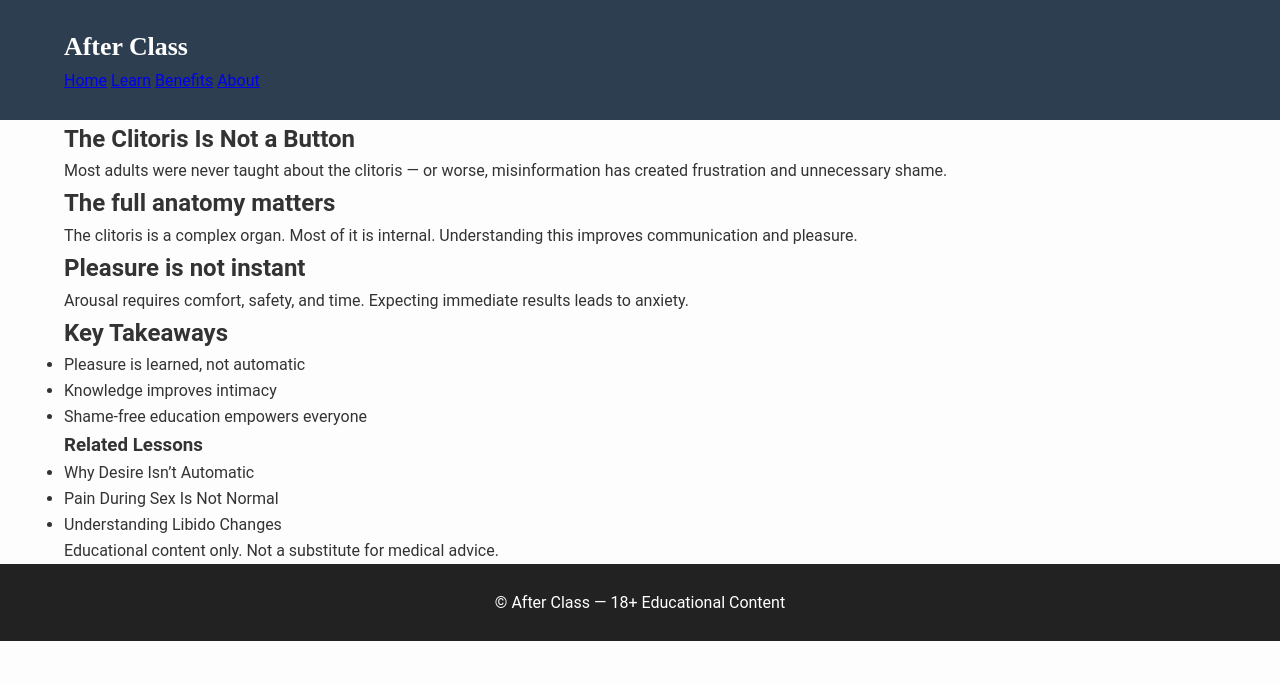
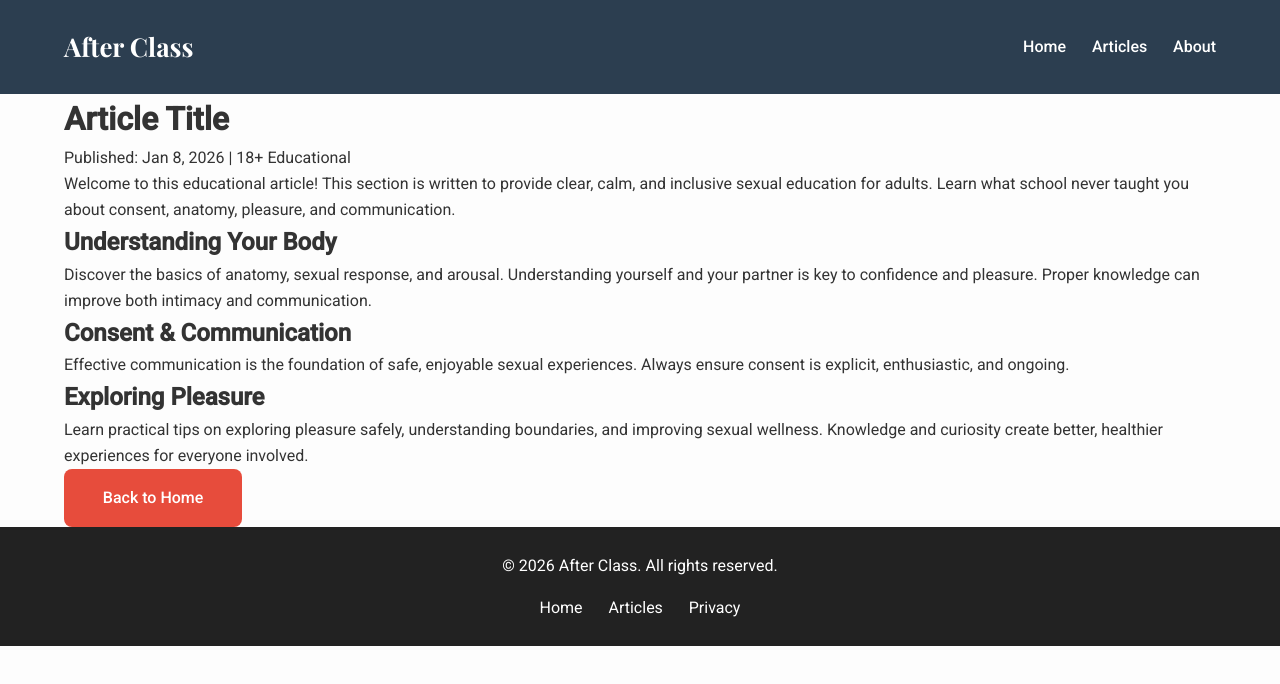
Before and after one commit to Batti0/after-class, a plain HTML site: page article.html in a window 1280 px wide. Drawn offline with nearby package versions, Linux system fonts and the light colour scheme.

Commit message:
Add golden-ratio article template

```diff
--- a/article.html
+++ b/article.html
@@ -1,70 +1,60 @@
 <!DOCTYPE html>
 <html lang="en">
 <head>
-  <meta charset="UTF-8" />
-  <meta name="viewport" content="width=device-width, initial-scale=1.0"/>
-  <title>Article — After Class</title>
+  <meta charset="UTF-8">
+  <meta name="viewport" content="width=device-width, initial-scale=1.0">
+  <meta name="description" content="After Class article: Things your school never taught you about sex. Learn, explore, and improve your sexual wellness.">
+  <title>After Class | Article Title</title>
   <link rel="stylesheet" href="style.css">
+  <link href="https://fonts.googleapis.com/css2?family=Playfair+Display:wght@700&family=Roboto:wght@400;500&display=swap" rel="stylesheet">
 </head>
+<body>
+  <!-- NAVIGATION -->
+  <nav class="nav">
+    <div class="container nav-container">
+      <div class="logo">After Class</div>
+      <ul class="nav-links">
+        <li><a href="index.html">Home</a></li>
+        <li><a href="#content">Articles</a></li>
+        <li><a href="#about">About</a></li>
+      </ul>
+    </div>
+  </nav>
 
-<body>
+  <!-- ARTICLE HERO -->
+  <header class="article-hero">
+    <div class="container">
+      <h1>Article Title</h1>
+      <p class="article-meta">Published: Jan 8, 2026 | 18+ Educational</p>
+    </div>
+  </header>
 
-<header class="nav">
-  <div class="container nav-inner">
-    <div class="logo">After Class</div>
-    <nav>
-      <a href="index.html">Home</a>
-      <a href="#">Learn</a>
-      <a href="#">Benefits</a>
-      <a href="#">About</a>
-    </nav>
-  </div>
-</header>
+  <!-- ARTICLE CONTENT -->
+  <main id="content" class="article-content container">
+    <p>Welcome to this educational article! This section is written to provide clear, calm, and inclusive sexual education for adults. Learn what school never taught you about consent, anatomy, pleasure, and communication.</p>
 
-<main class="article">
-  <div class="container article-grid">
+    <h2>Understanding Your Body</h2>
+    <p>Discover the basics of anatomy, sexual response, and arousal. Understanding yourself and your partner is key to confidence and pleasure. Proper knowledge can improve both intimacy and communication.</p>
 
-    <!-- MAIN CONTENT -->
-    <article class="content">
-      <h1>The Clitoris Is Not a Button</h1>
-      <p class="intro">
-        Most adults were never taught about the clitoris — or worse, misinformation has created frustration and unnecessary shame.
-      </p>
+    <h2>Consent & Communication</h2>
+    <p>Effective communication is the foundation of safe, enjoyable sexual experiences. Always ensure consent is explicit, enthusiastic, and ongoing.</p>
 
-      <h2>The full anatomy matters</h2>
-      <p>The clitoris is a complex organ. Most of it is internal. Understanding this improves communication and pleasure.</p>
+    <h2>Exploring Pleasure</h2>
+    <p>Learn practical tips on exploring pleasure safely, understanding boundaries, and improving sexual wellness. Knowledge and curiosity create better, healthier experiences for everyone involved.</p>
 
-      <h2>Pleasure is not instant</h2>
-      <p>Arousal requires comfort, safety, and time. Expecting immediate results leads to anxiety.</p>
+    <a href="index.html" class="btn">Back to Home</a>
+  </main>
 
-      <h2>Key Takeaways</h2>
-      <ul>
-        <li>Pleasure is learned, not automatic</li>
-        <li>Knowledge improves intimacy</li>
-        <li>Shame-free education empowers everyone</li>
+  <!-- FOOTER -->
+  <footer class="footer">
+    <div class="container footer-container">
+      <p>&copy; 2026 After Class. All rights reserved.</p>
+      <ul class="footer-links">
+        <li><a href="index.html">Home</a></li>
+        <li><a href="#content">Articles</a></li>
+        <li><a href="#">Privacy</a></li>
       </ul>
-    </article>
-
-    <!-- SIDEBAR -->
-    <aside class="sidebar">
-      <h3>Related Lessons</h3>
-      <ul>
-        <li>Why Desire Isn’t Automatic</li>
-        <li>Pain During Sex Is Not Normal</li>
-        <li>Understanding Libido Changes</li>
-      </ul>
-
-      <div class="note">
-        Educational content only. Not a substitute for medical advice.
-      </div>
-    </aside>
-
-  </div>
-</main>
-
-<footer class="footer">
-  <p>© After Class — 18+ Educational Content</p>
-</footer>
-
+    </div>
+  </footer>
 </body>
 </html>
```
